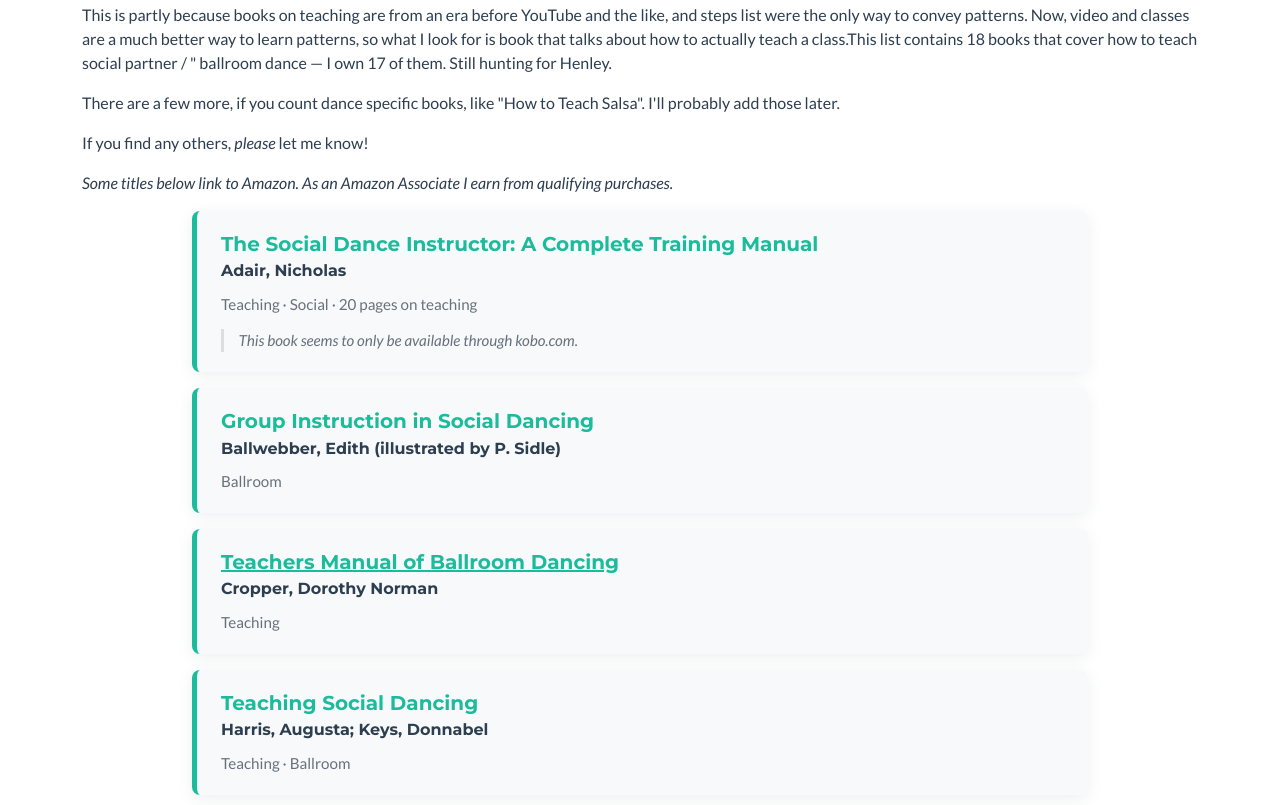
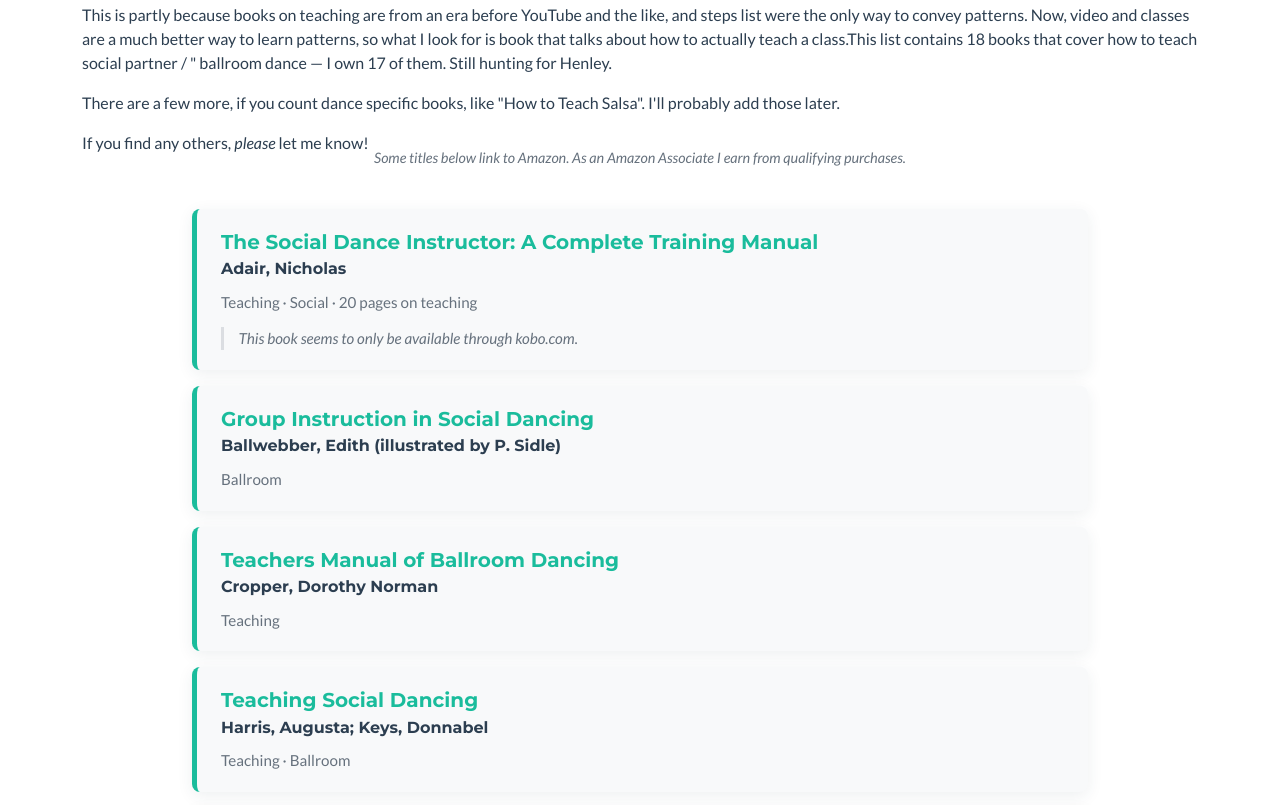
Before and after one commit to ballroombook/web, a plain HTML site: page books.html in a window 1280 px wide. Shown: the part 881-1686 px from the top of the page. Drawn offline with nearby package versions, Linux system fonts and the light colour scheme.

Commit message:
Add css for book list.

```diff
--- a/css/styles.css
+++ b/css/styles.css
@@ -1047,6 +1047,24 @@ small {
   line-height: 1.3;
 }
 
+.book-list a.book-title-link {
+  color: inherit;
+  text-decoration: none;
+}
+
+.book-list a.book-title-link:hover,
+.book-list a.book-title-link:focus {
+  text-decoration: underline;
+}
+
+.book-affiliate-note {
+  max-width: 48rem;
+  margin: -1.5rem auto 2.5rem;
+  text-align: center;
+  color: #66717d;
+  font-size: 0.9rem;
+}
+
 .book-list .book-author {
   display: block;
   margin-top: 0.15rem;
```
